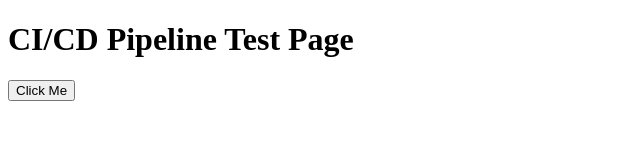
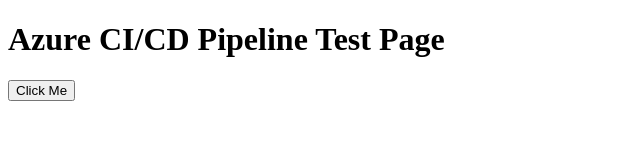
Before and after one commit to thisis-Raj/website_test, a plain HTML site: page index.html in a window 1280 px wide. Shown: the whole page, without its empty margins (0-640 px from the left). Drawn offline with Linux system fonts and the light colour scheme.

Commit message:
second_commit

```diff
--- a/index.html
+++ b/index.html
@@ -5,7 +5,7 @@
   <title>Simple CI/CD Test</title>
 </head>
 <body>
-  <h1>CI/CD Pipeline Test Page</h1>
+  <h1>Azure CI/CD Pipeline Test Page</h1>
   <button onclick="showMessage()">Click Me</button>
   <p id="message"></p>
   <script src="script.js"></script>
```
